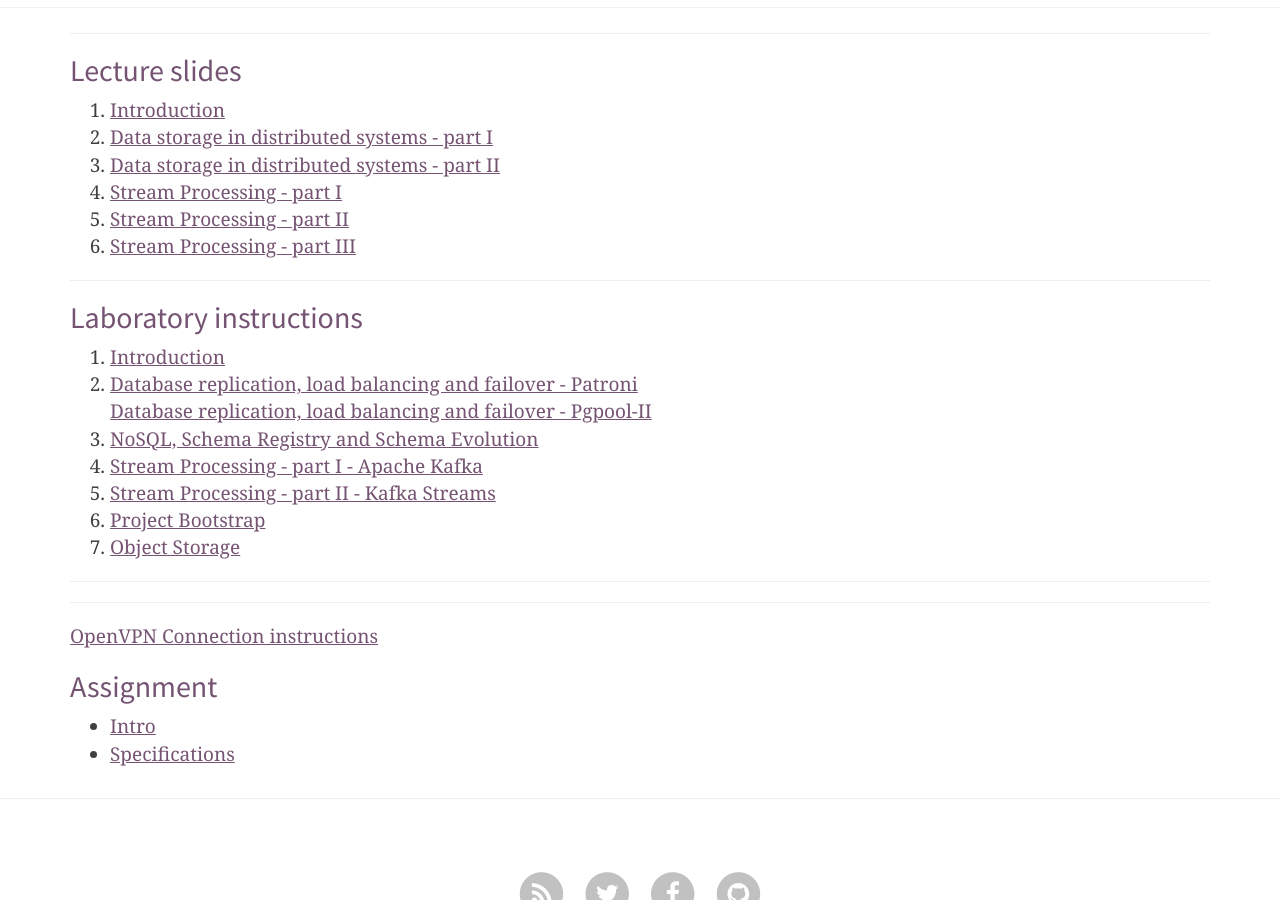
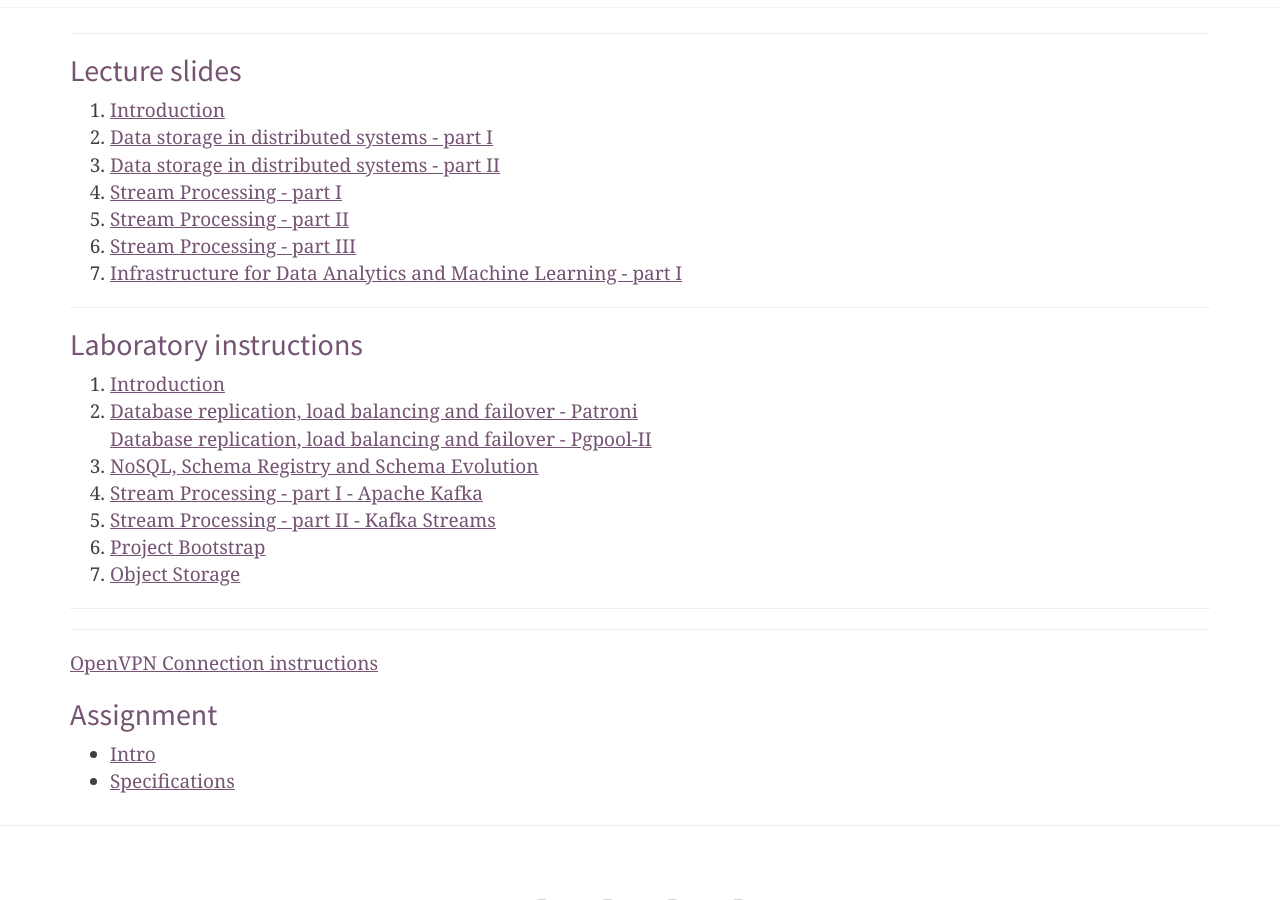
Before and after one commit to RTBHOUSE/mimuw-blog2022Z, a Jekyll site: the page built from index.html, in a window 1280 px wide and 900 px high, scrolled down 935 px. Built offline with Jekyll 4.4.1, drawn with Linux system fonts in a browser that asks for light colours; nearby versions of some CDN libraries; the list of posts is cut into pages by our own code.

Commit message:
Infrastructure for Data Analytics and Machine Learning - part I

```diff
--- a/index.html
+++ b/index.html
@@ -45,6 +45,9 @@
 		</li>
 		<li>
 			<a href="/slides/6.pdf">Stream Processing - part III</a>
+		</li>
+		<li>
+			<a href="/slides/7.pdf">Infrastructure for Data Analytics and Machine Learning - part I</a>
 		</li>
 
 	</ol>
```
Also changed, not shown: 1 other file.
